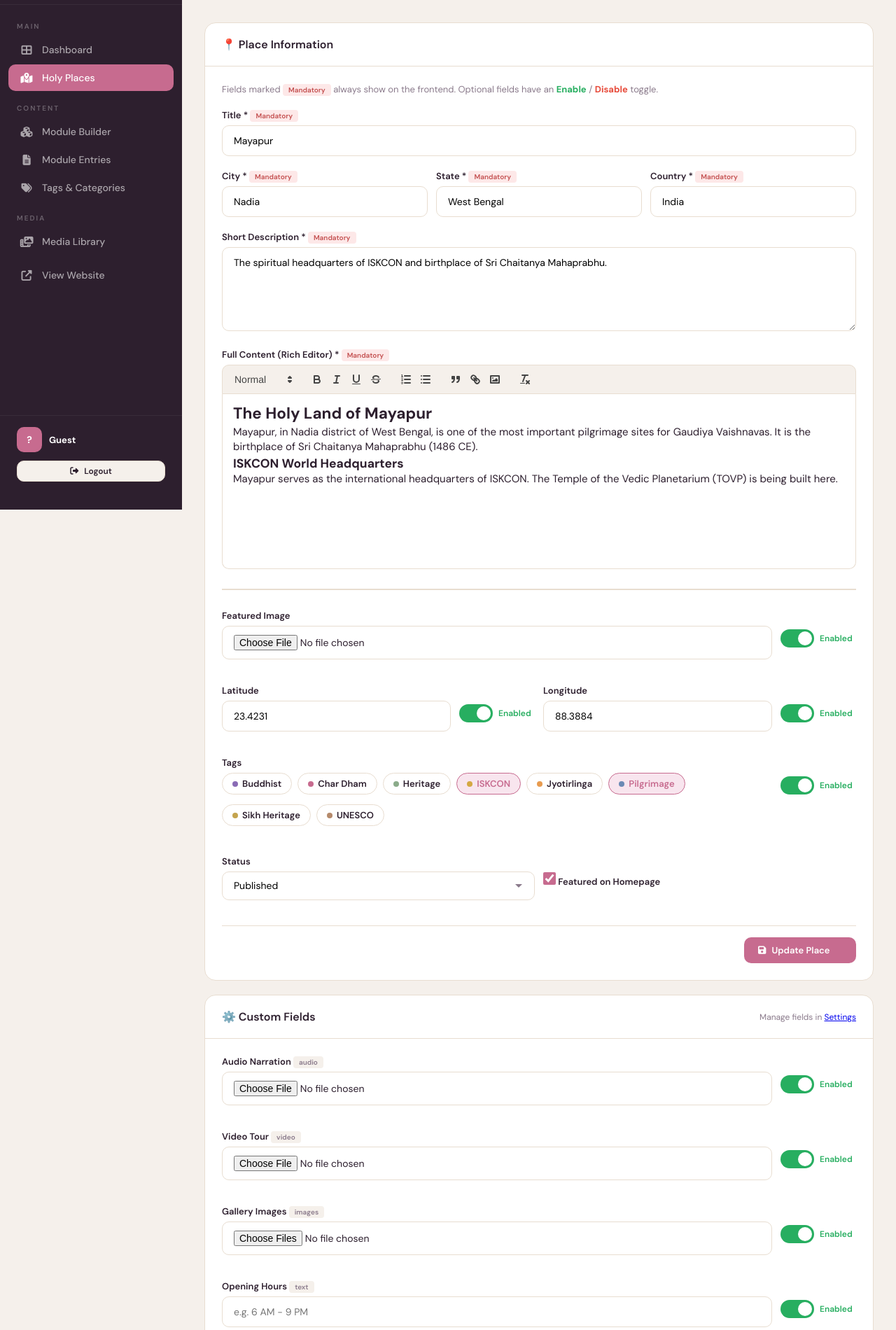
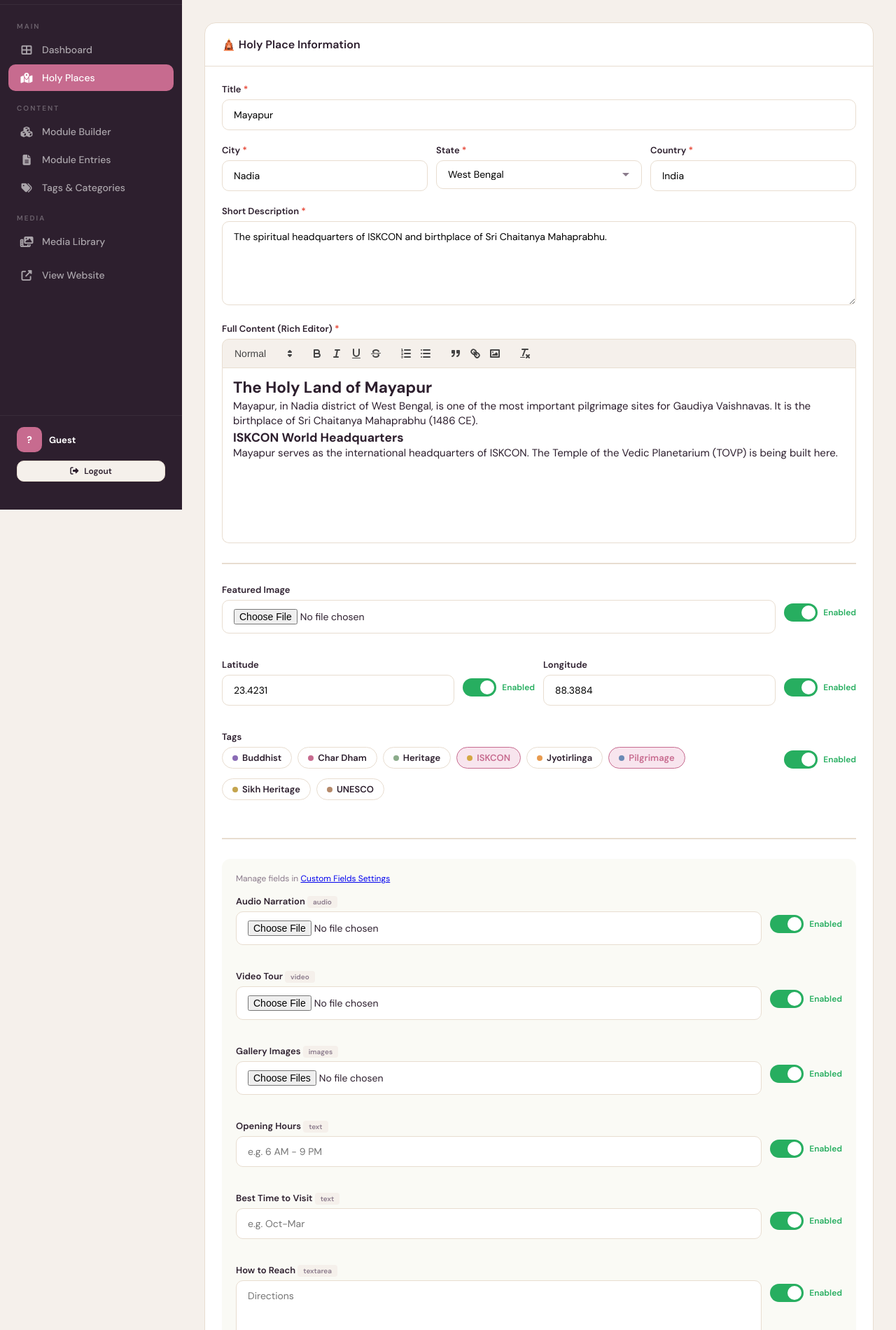
Before and after one commit to sajeev1478/holy-places-cms, a Flask app: page /admin/places/1/edit in a window 1280 px wide. Shown: the part 72-1972 px from the top of the page at 70% size. Run offline with Flask 3, Linux system fonts and the light colour scheme; the visitor is signed in with stand-in values (Sample User, id 1); data comes from the database, SQL or seed files in the repository; data that the repository does not hold is empty; some libraries are stand-ins or nearby versions.

Commit message:
Add files via upload

```diff
--- a/templates/admin/place_form.html
+++ b/templates/admin/place_form.html
@@ -5,6 +5,7 @@
 
 {% block extra_css %}
 <style>
+.red-star{color:#E74C3C;font-weight:700}
 .toggle-switch{position:relative;width:48px;height:26px;display:inline-block;flex-shrink:0}
 .toggle-switch input{opacity:0;width:0;height:0}
 .toggle-slider{position:absolute;cursor:pointer;inset:0;background:#E74C3C;border-radius:26px;transition:.3s}
@@ -12,66 +13,74 @@
 .toggle-switch input:checked + .toggle-slider{background:#27AE60}
 .toggle-switch input:checked + .toggle-slider:before{transform:translateX(22px)}
 .toggle-label{display:inline-flex;align-items:center;gap:8px;font-size:12px;font-weight:600;cursor:pointer;user-select:none}
-.toggle-label .status-text{min-width:52px}
-.toggle-label .status-text.on{color:#27AE60}
-.toggle-label .status-text.off{color:#E74C3C}
+.status-text.on{color:#27AE60}.status-text.off{color:#E74C3C}
 .field-row{display:flex;gap:12px;align-items:start;margin-bottom:16px}
 .field-row .field-main{flex:1}
 .field-row .field-toggle{padding-top:28px;display:flex;align-items:center}
-.kp-card{background:var(--bg);border:2px solid var(--border);border-radius:14px;padding:20px;margin-bottom:16px;position:relative}
-.kp-card.collapsed .kp-body{display:none}
-.kp-header{display:flex;justify-content:space-between;align-items:center;cursor:pointer;margin-bottom:12px}
-.kp-header h4{font-size:16px;display:flex;align-items:center;gap:8px}
-.kp-header .kp-actions{display:flex;gap:8px;align-items:center}
+
+/* Key Places Accordion */
+.kp-accordion{border:2px solid var(--border);border-radius:14px;overflow:hidden;margin-bottom:12px;background:#F8F4F0}
+.kp-accordion-header{display:flex;justify-content:space-between;align-items:center;padding:16px 20px;cursor:pointer;user-select:none;transition:background .2s}
+.kp-accordion-header:hover{background:#F0EAE3}
+.kp-accordion-header h4{font-size:15px;display:flex;align-items:center;gap:10px;margin:0}
+.kp-accordion-header .kp-actions{display:flex;gap:8px;align-items:center}
+.kp-accordion-body{display:none;padding:20px;border-top:1px solid var(--border);background:white}
+.kp-accordion.open .kp-accordion-body{display:block}
+.kp-accordion-header .chevron{transition:transform .2s;font-size:12px;color:var(--text-light)}
+.kp-accordion.open .kp-accordion-header .chevron{transform:rotate(180deg)}
 .kp-num{width:28px;height:28px;background:var(--primary);color:white;border-radius:8px;display:flex;align-items:center;justify-content:center;font-size:12px;font-weight:700}
+.kp-grid{display:grid;grid-template-columns:1fr 1fr;gap:12px}
+
 .add-kp-btn{display:flex;align-items:center;justify-content:center;gap:8px;padding:16px;border:2px dashed var(--border);border-radius:14px;cursor:pointer;color:var(--text-light);font-weight:600;transition:all .2s;background:none;width:100%;font-size:14px;font-family:'DM Sans'}
 .add-kp-btn:hover{border-color:var(--primary);color:var(--primary);background:var(--primary-light)}
 .section-divider{border:none;border-top:2px solid var(--border);margin:28px 0;position:relative}
 .section-divider::after{content:attr(data-label);position:absolute;top:-10px;left:20px;background:white;padding:0 12px;font-size:12px;font-weight:600;letter-spacing:1px;text-transform:uppercase;color:var(--primary)}
-.cf-section{background:#FAFAF5;border-radius:12px;padding:20px;margin-top:4px}
+.cf-section{background:#FAFAF5;border-radius:12px;padding:20px;margin-top:12px}
 .img-preview{width:60px;height:60px;border-radius:8px;object-fit:cover;border:1px solid var(--border)}
 .section-save{display:flex;justify-content:flex-end;padding:16px 0 0;border-top:1px solid var(--border);margin-top:16px}
 .section-save .btn{min-width:160px}
-.mandatory-badge{font-size:10px;background:#FDE8E8;color:#C45050;padding:2px 8px;border-radius:4px;font-weight:600}
+@media(max-width:768px){.kp-grid{grid-template-columns:1fr}}
 </style>
 {% endblock %}
 
 {% block admin_content %}
 {% set vis = json.loads(place.field_visibility) if editing and place.field_visibility else {} %}
 
-<!-- ═══ SECTION 1: MAIN PLACE INFO ═══ -->
+{% set indian_states = ['Andhra Pradesh','Arunachal Pradesh','Assam','Bihar','Chhattisgarh','Goa','Gujarat','Haryana','Himachal Pradesh','Jharkhand','Karnataka','Kerala','Madhya Pradesh','Maharashtra','Manipur','Meghalaya','Mizoram','Nagaland','Odisha','Punjab','Rajasthan','Sikkim','Tamil Nadu','Telangana','Tripura','Uttar Pradesh','Uttarakhand','West Bengal','Andaman and Nicobar Islands','Chandigarh','Dadra and Nagar Haveli','Daman and Diu','Delhi','Jammu and Kashmir','Ladakh','Lakshadweep','Puducherry'] %}
+
 <form method="POST" enctype="multipart/form-data" id="mainPlaceForm">
 
+<!-- ═══ HOLY PLACE INFORMATION ═══ -->
 <div class="admin-card" style="margin-bottom:20px">
-<div class="admin-card-header"><h3>📍 Place Information</h3></div>
+<div class="admin-card-header"><h3>🛕 Holy Place Information</h3></div>
 <div class="admin-card-body">
 
-<p style="font-size:13px;color:var(--text-light);margin-bottom:20px">
-  Fields marked <span class="mandatory-badge">Mandatory</span> always show on the frontend.
-  Optional fields have an <strong style="color:#27AE60">Enable</strong> / <strong style="color:#E74C3C">Disable</strong> toggle.
-</p>
-
-<!-- Title (MANDATORY) -->
-<div class="form-group"><label>Title * <span class="mandatory-badge">Mandatory</span></label>
+<!-- Title -->
+<div class="form-group"><label>Title <span class="red-star">*</span></label>
 <input name="title" class="form-control" value="{{ place.title if editing else '' }}" required placeholder="e.g. Mayapur">
 <input type="hidden" name="vis_title" value="on">
 </div>
 
-<!-- City / State / Country (MANDATORY) -->
+<!-- City / State / Country -->
 <div style="display:grid;grid-template-columns:1fr 1fr 1fr;gap:12px">
-<div class="form-group"><label>City * <span class="mandatory-badge">Mandatory</span></label><input name="city" class="form-control" value="{{ place.city if editing else '' }}"><input type="hidden" name="vis_city" value="on"></div>
-<div class="form-group"><label>State * <span class="mandatory-badge">Mandatory</span></label><input name="state" class="form-control" value="{{ place.state if editing else '' }}"><input type="hidden" name="vis_state" value="on"></div>
-<div class="form-group"><label>Country * <span class="mandatory-badge">Mandatory</span></label><input name="country" class="form-control" value="{{ place.country if editing else 'India' }}"><input type="hidden" name="vis_country" value="on"></div>
+<div class="form-group"><label>City <span class="red-star">*</span></label><input name="city" class="form-control" value="{{ place.city if editing else '' }}" placeholder="e.g. Nadia"><input type="hidden" name="vis_city" value="on"></div>
+<div class="form-group"><label>State <span class="red-star">*</span></label>
+<select name="state" class="form-control">
+<option value="">Select State</option>
+{% for st in indian_states %}<option value="{{ st }}" {{ 'selected' if editing and place.state == st }}>{{ st }}</option>{% endfor %}
+</select>
+<input type="hidden" name="vis_state" value="on"></div>
+<div class="form-group"><label>Country <span class="red-star">*</span></label><input name="country" class="form-control" value="{{ place.country if editing else 'India' }}"><input type="hidden" name="vis_country" value="on"></div>
 </div>
 
-<!-- Short Description (MANDATORY) -->
-<div class="form-group"><label>Short Description * <span class="mandatory-badge">Mandatory</span></label>
+<!-- Short Description -->
+<div class="form-group"><label>Short Description <span class="red-star">*</span></label>
 <textarea name="short_description" class="form-control" rows="3">{{ place.short_description if editing else '' }}</textarea>
 <input type="hidden" name="vis_short_description" value="on">
 </div>
 
-<!-- Full Content (MANDATORY) -->
-<div class="form-group"><label>Full Content (Rich Editor) * <span class="mandatory-badge">Mandatory</span></label>
+<!-- Full Content -->
+<div class="form-group"><label>Full Content (Rich Editor) <span class="red-star">*</span></label>
 <input type="hidden" name="full_content" id="full_content" value="{{ place.full_content if editing else '' }}">
 <div class="rich-editor" data-target="full_content" style="background:white;min-height:250px"></div>
 <input type="hidden" name="vis_full_content" value="on">
@@ -79,7 +88,7 @@
 
 <hr class="section-divider" data-label="Optional Fields">
 
-<!-- Featured Image (TOGGLE) -->
+<!-- Featured Image -->
 <div class="field-row">
 <div class="field-main"><div class="form-group"><label>Featured Image</label>
 {% if editing and place.featured_image %}<div style="margin-bottom:8px"><img src="/static/uploads/{{ place.featured_image }}" class="img-preview" onerror="this.style.display='none'"> <span style="font-size:12px;color:var(--text-light)">{{ place.featured_image }}</span><input type="hidden" name="featured_image_existing" value="{{ place.featured_image }}"></div>{% endif %}
@@ -104,28 +113,11 @@
 <div class="field-toggle"><label class="toggle-label"><label class="toggle-switch"><input type="checkbox" name="vis_tags" {{ 'checked' if not editing or vis.get('tags',1) }} onchange="updateToggleText(this)"><span class="toggle-slider"></span></label><span class="status-text {{ 'on' if not editing or vis.get('tags',1) else 'off' }}">{{ 'Enabled' if not editing or vis.get('tags',1) else 'Disabled' }}</span></label></div>
 </div>
 
-<!-- Status / Featured -->
-<div style="display:grid;grid-template-columns:1fr 1fr;gap:12px">
-<div class="form-group"><label>Status</label><select name="status" class="form-control"><option value="draft" {{ 'selected' if editing and place.status=='draft' }}>Draft</option><option value="published" {{ 'selected' if editing and place.status=='published' }}>Published</option></select>
-<input type="hidden" name="vis_status" value="on"></div>
-<div class="form-group" style="display:flex;align-items:end;padding-bottom:12px"><label class="form-check"><input type="checkbox" name="is_featured" {{ 'checked' if editing and place.is_featured }}> Featured on Homepage</label>
-<input type="hidden" name="vis_is_featured" value="on"></div>
-</div>
-
-<!-- SAVE BUTTON for Main Place -->
-<div class="section-save">
-<button type="submit" class="btn btn-primary"><i class="fas fa-save"></i> {{ 'Update' if editing else 'Create' }} Place</button>
-</div>
-
-</div>
-</div>
-
-<!-- ═══ SECTION 2: CUSTOM FIELDS ═══ -->
+<!-- ═══ CUSTOM FIELDS (inside the main card) ═══ -->
 {% if custom_fields %}
-<div class="admin-card" style="margin-bottom:20px">
-<div class="admin-card-header"><h3>⚙️ Custom Fields</h3><span style="font-size:12px;color:var(--text-light)">Manage fields in <a href="{{ url_for('admin_fields') }}">Settings</a></span></div>
-<div class="admin-card-body">
-
+<hr class="section-divider" data-label="Custom Fields">
+<div class="cf-section">
+<p style="font-size:12px;color:var(--text-light);margin-bottom:16px">Manage fields in <a href="{{ url_for('admin_fields') }}">Custom Fields Settings</a></p>
 {% for cf in custom_fields %}
 <div class="field-row">
 <div class="field-main"><div class="form-group">
@@ -151,40 +143,48 @@
 <div class="field-toggle"><label class="toggle-label"><label class="toggle-switch"><input type="checkbox" name="cf_vis_{{ cf.id }}" {{ 'checked' if cv.get('is_visible',1) }} onchange="updateToggleText(this)"><span class="toggle-slider"></span></label><span class="status-text {{ 'on' if cv.get('is_visible',1) else 'off' }}">{{ 'Enabled' if cv.get('is_visible',1) else 'Disabled' }}</span></label></div>
 </div>
 {% endfor %}
+</div>
+{% endif %}
 
-<!-- SAVE BUTTON for Custom Fields -->
+<!-- Status & Featured (at bottom) -->
+<hr class="section-divider" data-label="Publishing">
+<div style="display:grid;grid-template-columns:1fr 1fr;gap:12px">
+<div class="form-group"><label>Status</label><select name="status" class="form-control"><option value="draft" {{ 'selected' if editing and place.status=='draft' }}>Draft</option><option value="published" {{ 'selected' if editing and place.status=='published' }}>Published</option></select>
+<input type="hidden" name="vis_status" value="on"></div>
+<div class="form-group" style="display:flex;align-items:end;padding-bottom:12px"><label class="form-check"><input type="checkbox" name="is_featured" {{ 'checked' if editing and place.is_featured }}> Featured on Homepage</label>
+<input type="hidden" name="vis_is_featured" value="on"></div>
+</div>
+
+<!-- SAVE BUTTON for Main Place -->
 <div class="section-save">
-<button type="submit" class="btn btn-primary"><i class="fas fa-save"></i> {{ 'Update' if editing else 'Save' }} Custom Fields</button>
+<button type="submit" class="btn btn-primary"><i class="fas fa-save"></i> {{ 'Update' if editing else 'Create' }} Holy Place</button>
 </div>
 
 </div>
 </div>
-{% endif %}
 
-<!-- ═══ SECTION 3: KEY PLACES TO VISIT ═══ -->
+<!-- ═══ KEY PLACES TO VISIT ═══ -->
 <div class="admin-card" style="margin-bottom:20px">
 <div class="admin-card-header"><h3>🗺️ Key Places to Visit</h3><span style="font-size:12px;color:var(--text-light)">Sub-places within this holy place</span></div>
 <div class="admin-card-body">
 
-<div id="keyPlacesContainer">
+<div id="keyPlacesContainer" class="kp-grid">
 {% for kp in key_places %}
 {% set ki = loop.index0 %}
-<div class="kp-card" data-index="{{ ki }}">
-<div class="kp-header" onclick="this.parentElement.classList.toggle('collapsed')">
+<div class="kp-accordion" data-index="{{ ki }}">
+<div class="kp-accordion-header" onclick="this.parentElement.classList.toggle('open')">
 <h4><span class="kp-num">{{ ki + 1 }}</span> <span class="kp-title-display">{{ kp.title }}</span></h4>
 <div class="kp-actions">
 <label class="toggle-label" onclick="event.stopPropagation()" style="font-size:11px">
-<label class="toggle-switch" style="width:40px;height:22px">
-<input type="checkbox" name="kp_{{ ki }}_is_visible" {{ 'checked' if kp.is_visible }} onchange="updateToggleText(this)">
-<span class="toggle-slider" style="border-radius:22px"><span style="height:16px;width:16px;left:3px;bottom:3px;position:absolute;background:white;border-radius:50%;transition:.3s"></span></span>
+<label class="toggle-switch" style="width:40px;height:22px"><input type="checkbox" name="kp_{{ ki }}_is_visible" {{ 'checked' if kp.is_visible }} onchange="updateToggleText(this)"><span class="toggle-slider"></span></label>
 </label>
-</label>
-<button type="button" class="btn btn-danger btn-sm" onclick="event.stopPropagation();this.closest('.kp-card').remove()" title="Remove"><i class="fas fa-trash"></i></button>
+<span class="chevron"><i class="fas fa-chevron-down"></i></span>
+<button type="button" class="btn btn-danger btn-sm" onclick="event.stopPropagation();this.closest('.kp-accordion').remove()" title="Remove"><i class="fas fa-trash"></i></button>
 </div>
 </div>
-<div class="kp-body">
+<div class="kp-accordion-body">
 <input type="hidden" name="kp_{{ ki }}_id" value="{{ kp.id }}">
-<div class="form-group"><label>Title *</label><input name="kp_{{ ki }}_title" class="form-control" value="{{ kp.title }}" required onchange="this.closest('.kp-card').querySelector('.kp-title-display').textContent=this.value"></div>
+<div class="form-group"><label>Title <span class="red-star">*</span></label><input name="kp_{{ ki }}_title" class="form-control" value="{{ kp.title }}" required onchange="this.closest('.kp-accordion').querySelector('.kp-title-display').textContent=this.value"></div>
 <div class="form-group"><label>Short Description</label><textarea name="kp_{{ ki }}_short_description" class="form-control" rows="2">{{ kp.short_description }}</textarea></div>
 <div class="form-group"><label>Full Content</label><input type="hidden" name="kp_{{ ki }}_full_content" id="kp_{{ ki }}_fc" value="{{ kp.full_content }}"><div class="rich-editor" data-target="kp_{{ ki }}_fc" style="background:white;min-height:120px"></div></div>
 <div style="display:grid;grid-template-columns:1fr 1fr 1fr;gap:12px">
@@ -215,7 +215,6 @@
 </div></details>
 {% endif %}
 
-<!-- SAVE BUTTON per Key Place -->
 <div class="section-save">
 <button type="submit" class="btn btn-primary btn-sm"><i class="fas fa-save"></i> Update {{ kp.title }}</button>
 </div>
@@ -224,9 +223,10 @@
 {% endfor %}
 </div>
 
+<div style="margin-top:16px">
 <button type="button" class="add-kp-btn" onclick="addKeyPlace()"><i class="fas fa-plus-circle"></i> Add Key Place to Visit</button>
+</div>
 
-<!-- Overall save for new key places -->
 <div class="section-save" style="margin-top:16px">
 <button type="submit" class="btn btn-primary"><i class="fas fa-save"></i> {{ 'Update All & Save' if editing else 'Create Place' }}</button>
 </div>
@@ -239,44 +239,45 @@
 
 {% block extra_js %}
 <script>
-function updateToggleText(checkbox) {
-    const label = checkbox.closest('.toggle-label');
-    const statusText = label.querySelector('.status-text');
-    if (checkbox.checked) {
-        statusText.textContent = statusText.textContent.includes('On') ? 'On' : 'Enabled';
-        statusText.className = 'status-text on';
-    } else {
-        statusText.textContent = statusText.textContent.includes('On') ? 'Off' : 'Disabled';
-        statusText.className = 'status-text off';
-    }
+function updateToggleText(cb) {
+    const lbl = cb.closest('.toggle-label');
+    if (!lbl) return;
+    const st = lbl.querySelector('.status-text');
+    if (!st) return;
+    const short = st.textContent.trim().length <= 3;
+    st.textContent = cb.checked ? (short ? 'On' : 'Enabled') : (short ? 'Off' : 'Disabled');
+    st.className = 'status-text ' + (cb.checked ? 'on' : 'off');
 }
 
 let kpIndex = {{ key_places|length }};
 function addKeyPlace() {
-    const html = `
-    <div class="kp-card" data-index="${kpIndex}">
-        <div class="kp-header" onclick="this.parentElement.classList.toggle('collapsed')">
+    const container = document.getElementById('keyPlacesContainer');
+    const div = document.createElement('div');
+    div.className = 'kp-accordion open';
+    div.dataset.index = kpIndex;
+    div.innerHTML = `
+        <div class="kp-accordion-header" onclick="this.parentElement.classList.toggle('open')">
             <h4><span class="kp-num">${kpIndex+1}</span> <span class="kp-title-display">New Key Place</span></h4>
             <div class="kp-actions">
                 <label class="toggle-label" onclick="event.stopPropagation()" style="font-size:11px">
                     <label class="toggle-switch" style="width:40px;height:22px"><input type="checkbox" name="kp_${kpIndex}_is_visible" checked onchange="updateToggleText(this)"><span class="toggle-slider"></span></label>
                 </label>
-                <button type="button" class="btn btn-danger btn-sm" onclick="event.stopPropagation();this.closest('.kp-card').remove()" title="Remove"><i class="fas fa-trash"></i></button>
+                <span class="chevron"><i class="fas fa-chevron-down"></i></span>
+                <button type="button" class="btn btn-danger btn-sm" onclick="event.stopPropagation();this.closest('.kp-accordion').remove()" title="Remove"><i class="fas fa-trash"></i></button>
             </div>
         </div>
-        <div class="kp-body">
-            <div class="form-group"><label>Title *</label><input name="kp_${kpIndex}_title" class="form-control" required placeholder="e.g. Navadvipa" onchange="this.closest('.kp-card').querySelector('.kp-title-display').textContent=this.value||'New Key Place'"></div>
+        <div class="kp-accordion-body">
+            <div class="form-group"><label>Title <span class="red-star">*</span></label><input name="kp_${kpIndex}_title" class="form-control" required placeholder="e.g. Navadvipa" onchange="this.closest('.kp-accordion').querySelector('.kp-title-display').textContent=this.value||'New Key Place'"></div>
             <div class="form-group"><label>Short Description</label><textarea name="kp_${kpIndex}_short_description" class="form-control" rows="2"></textarea></div>
-            <div class="form-group"><label>Full Content</label><textarea name="kp_${kpIndex}_full_content" class="form-control" rows="4" placeholder="Content for this key place..."></textarea></div>
+            <div class="form-group"><label>Full Content</label><textarea name="kp_${kpIndex}_full_content" class="form-control" rows="4" placeholder="Content..."></textarea></div>
             <div style="display:grid;grid-template-columns:1fr 1fr 1fr;gap:12px">
                 <div class="form-group"><label>Featured Image</label><input type="file" name="kp_${kpIndex}_featured_image_file" class="form-control" accept="image/*"></div>
                 <div class="form-group"><label>Latitude</label><input name="kp_${kpIndex}_latitude" class="form-control" type="number" step="any"></div>
                 <div class="form-group"><label>Longitude</label><input name="kp_${kpIndex}_longitude" class="form-control" type="number" step="any"></div>
             </div>
             <div class="section-save"><button type="submit" class="btn btn-primary btn-sm"><i class="fas fa-save"></i> Save Key Place</button></div>
-        </div>
-    </div>`;
-    document.getElementById('keyPlacesContainer').insertAdjacentHTML('beforeend', html);
+        </div>`;
+    container.appendChild(div);
     kpIndex++;
 }
 </script>
```
